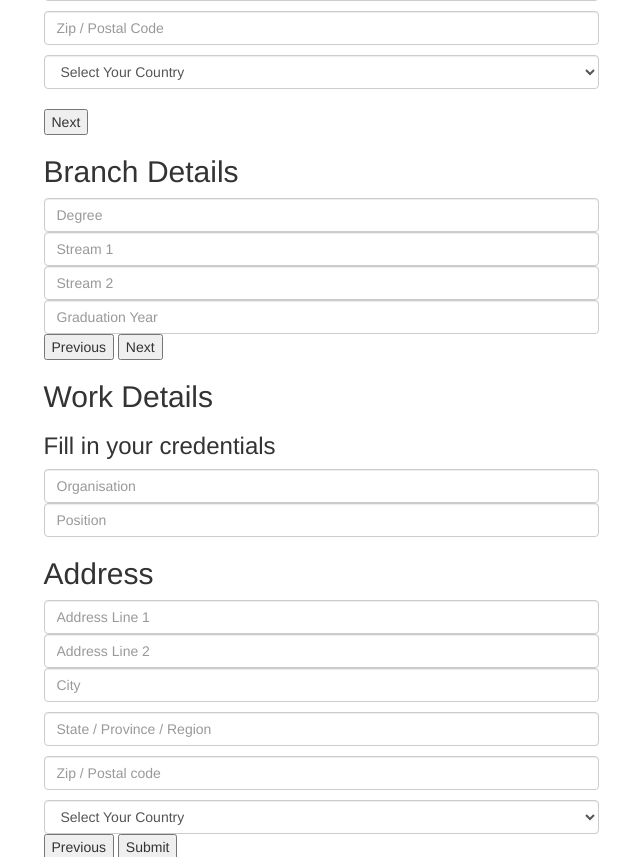
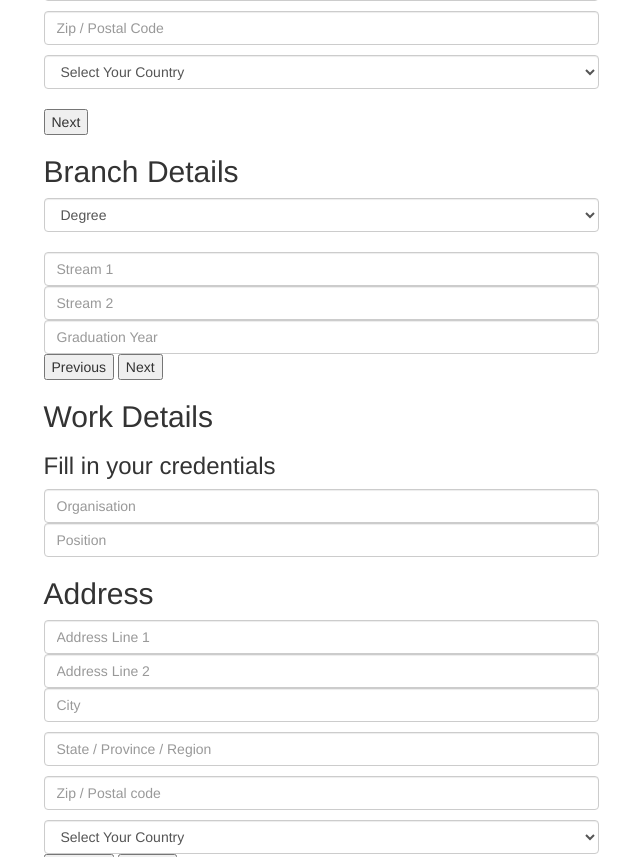
Before and after one commit to arc-bitspilani/main-website, a Django app: page /registrations/ in a window 1280 px wide. Shown: the part 1276-2133 px from the top of the page, without its empty margins (319-959 px from the left). Run offline with Django 3.2, Linux system fonts and the light colour scheme; some libraries are stand-ins or nearby versions.

Commit message:
degree added

```diff
--- a/registrations/templates/registrations/index.html
+++ b/registrations/templates/registrations/index.html
@@ -476,7 +476,20 @@
                 <fieldset>
                     <h2 class="fs-title">Branch Details</h2>
 
-                    <input type="text" name="degree" class="form-control" placeholder="Degree"/>
+                    <div class="control-group">
+
+                        <div class="controls">
+                            <select id="country" name="country" class="form-control" class="input-xlarge">
+                                <option value="" selected="selected" placeholder="Degree">Degree</option>
+                                <option value="AF">B.E. Single Degree</option>
+                                <option value="AL">B.E. Dual Degree</option>
+                                <option value="DZ">M.E.</option>
+                                <option value="AS">PHD</option>
+                              </select>
+                            </div>
+                          </div><br>
+
+
                     <input type="text" name="stream1" class="form-control" placeholder="Stream 1"/>
                     <input type="text" name="stream2" class="form-control" placeholder="Stream 2"/>
                     <input type="text" name="graduation_year" class="form-control" placeholder="Graduation Year"/>
```
